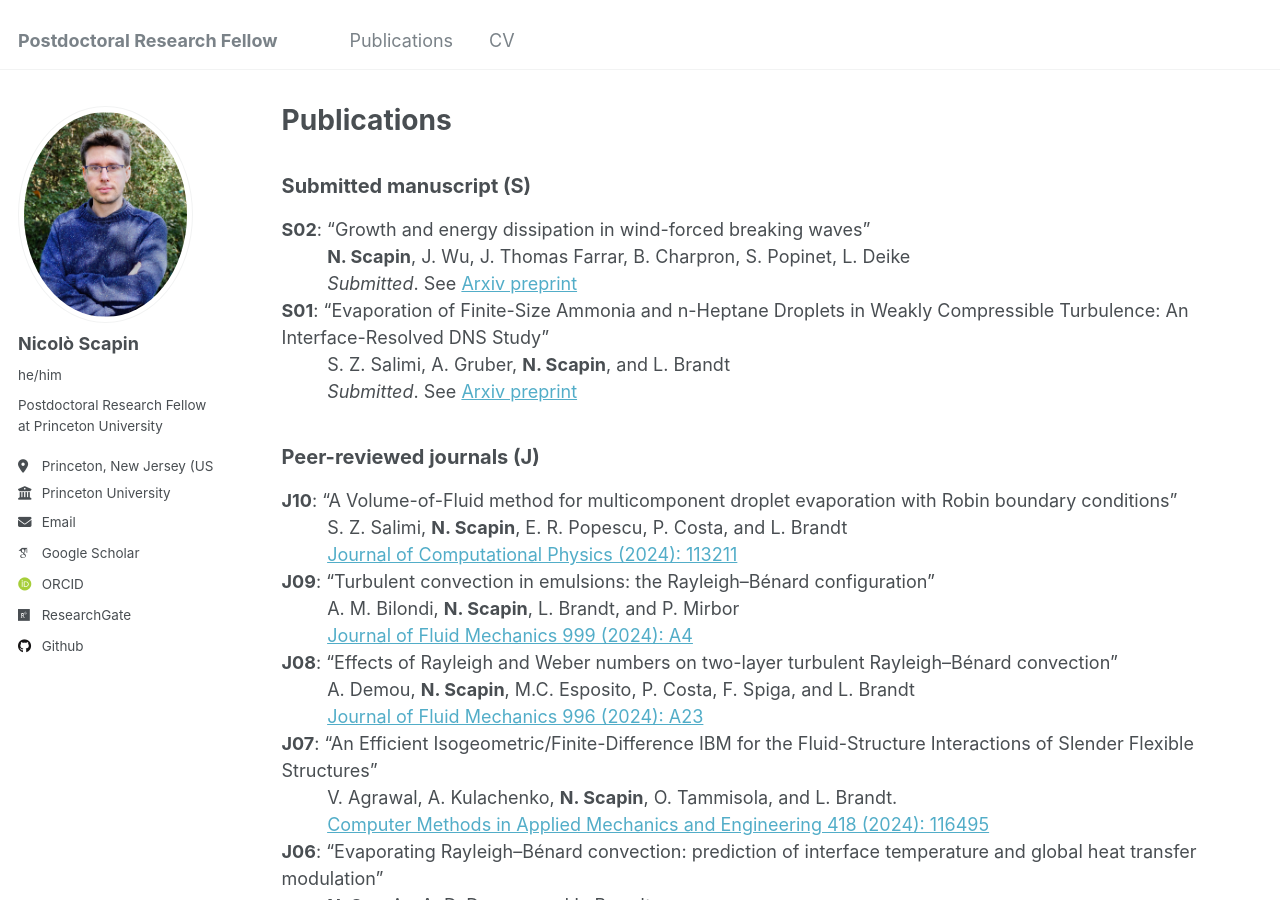
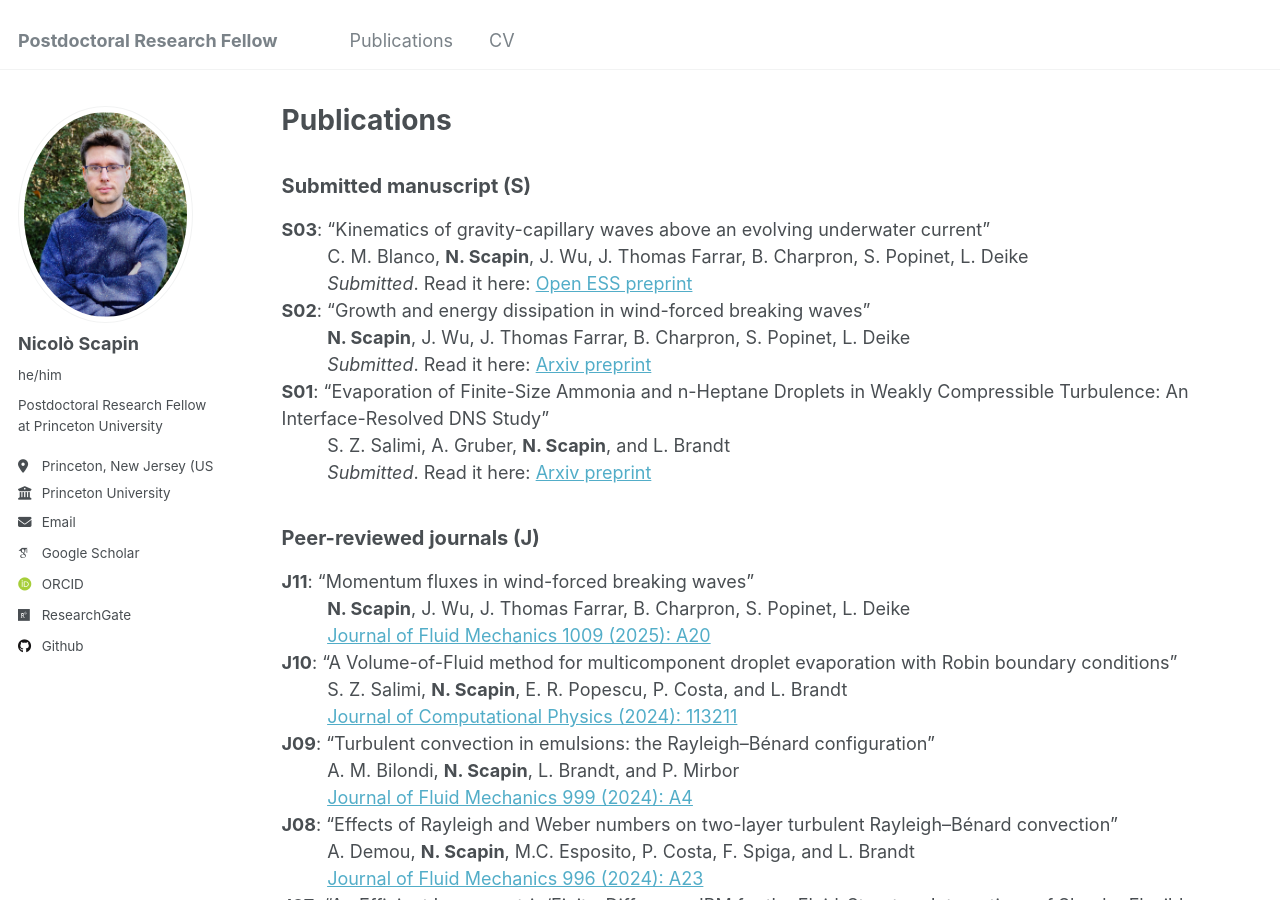
Before and after one commit to nscapin/nscapin.github.io, a Jekyll site: the page built from _pages/publications.md, in a window 1280 px wide and 900 px high. Built offline with Jekyll 4.4.1, drawn with Linux system fonts in a browser that asks for light colours; some web fonts are replaced.

Commit message:
Update publications.md

```diff
--- a/_pages/publications.md
+++ b/_pages/publications.md
@@ -9,15 +9,21 @@ author_profile: true
 
 <h3 style="font-size: 20px;">Submitted manuscript (S)</h3>
 
+**S03**: "Kinematics of gravity-capillary waves above an evolving underwater current" \
+&nbsp;&nbsp;&nbsp;&nbsp;&nbsp;&nbsp;&nbsp;&nbsp;&nbsp;C. M. Blanco, **N. Scapin**, J. Wu, J. Thomas Farrar, B. Charpron, S. Popinet, L. Deike \
+&nbsp;&nbsp;&nbsp;&nbsp;&nbsp;&nbsp;&nbsp;&nbsp;&nbsp;<em>Submitted</em>. Read it here: [Open ESS preprint](10.22541/essoar.175214778.85637364/v1) \
 **S02**: "Growth and energy dissipation in wind-forced breaking waves" \
 &nbsp;&nbsp;&nbsp;&nbsp;&nbsp;&nbsp;&nbsp;&nbsp;&nbsp;**N. Scapin**, J. Wu, J. Thomas Farrar, B. Charpron, S. Popinet, L. Deike \
-&nbsp;&nbsp;&nbsp;&nbsp;&nbsp;&nbsp;&nbsp;&nbsp;&nbsp;<em>Submitted</em>. See [Arxiv preprint](https://arxiv.org/abs/2506.17802) \
+&nbsp;&nbsp;&nbsp;&nbsp;&nbsp;&nbsp;&nbsp;&nbsp;&nbsp;<em>Submitted</em>. Read it here: [Arxiv preprint](https://arxiv.org/abs/2506.17802) \
 **S01**: "Evaporation of Finite-Size Ammonia and n-Heptane Droplets in Weakly Compressible Turbulence: An Interface-Resolved DNS Study" \
 &nbsp;&nbsp;&nbsp;&nbsp;&nbsp;&nbsp;&nbsp;&nbsp;&nbsp;S. Z. Salimi, A. Gruber, **N. Scapin**, and L. Brandt \
-&nbsp;&nbsp;&nbsp;&nbsp;&nbsp;&nbsp;&nbsp;&nbsp;&nbsp;<em>Submitted</em>. See [Arxiv preprint](https://arxiv.org/abs/2504.16850)
+&nbsp;&nbsp;&nbsp;&nbsp;&nbsp;&nbsp;&nbsp;&nbsp;&nbsp;<em>Submitted</em>. Read it here: [Arxiv preprint](https://arxiv.org/abs/2504.16850)
 
 <h3 style="font-size: 20px;">Peer-reviewed journals (J)</h3>
 
+**J11**: "Momentum fluxes in wind-forced breaking waves" \
+&nbsp;&nbsp;&nbsp;&nbsp;&nbsp;&nbsp;&nbsp;&nbsp;&nbsp;**N. Scapin**, J. Wu, J. Thomas Farrar, B. Charpron, S. Popinet, L. Deike \
+&nbsp;&nbsp;&nbsp;&nbsp;&nbsp;&nbsp;&nbsp;&nbsp;&nbsp;[Journal of Fluid Mechanics 1009 (2025): A20](https://www.cambridge.org/core/journals/journal-of-fluid-mechanics/article/momentum-fluxes-in-windforced-breaking-waves/22F4CF703A8ADA6D94740CE3C321166A) \
 **J10**: "A Volume-of-Fluid method for multicomponent droplet evaporation with Robin boundary conditions" \
 &nbsp;&nbsp;&nbsp;&nbsp;&nbsp;&nbsp;&nbsp;&nbsp;&nbsp;S. Z. Salimi, **N. Scapin**, E. R. Popescu, P. Costa, and L. Brandt \
 &nbsp;&nbsp;&nbsp;&nbsp;&nbsp;&nbsp;&nbsp;&nbsp;&nbsp;[Journal of Computational Physics (2024): 113211](https://www.sciencedirect.com/science/article/pii/S0021999124004601) \
```
